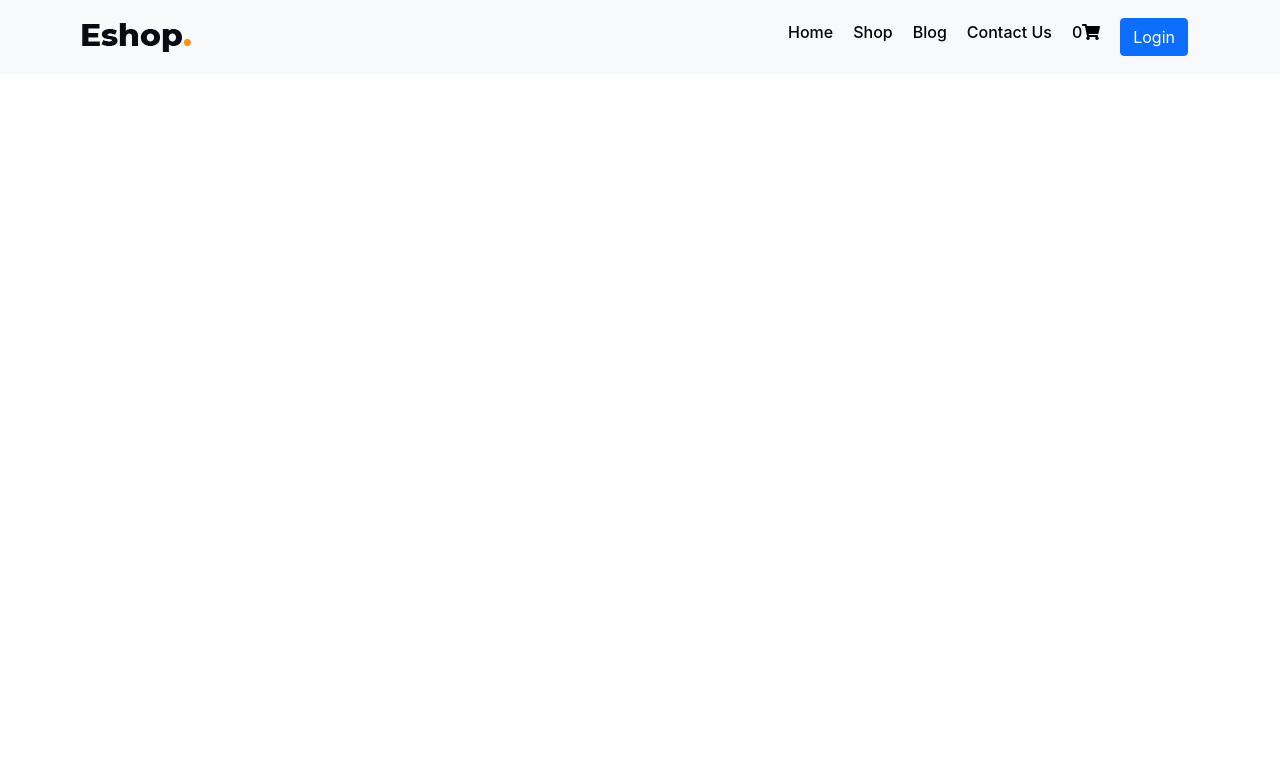
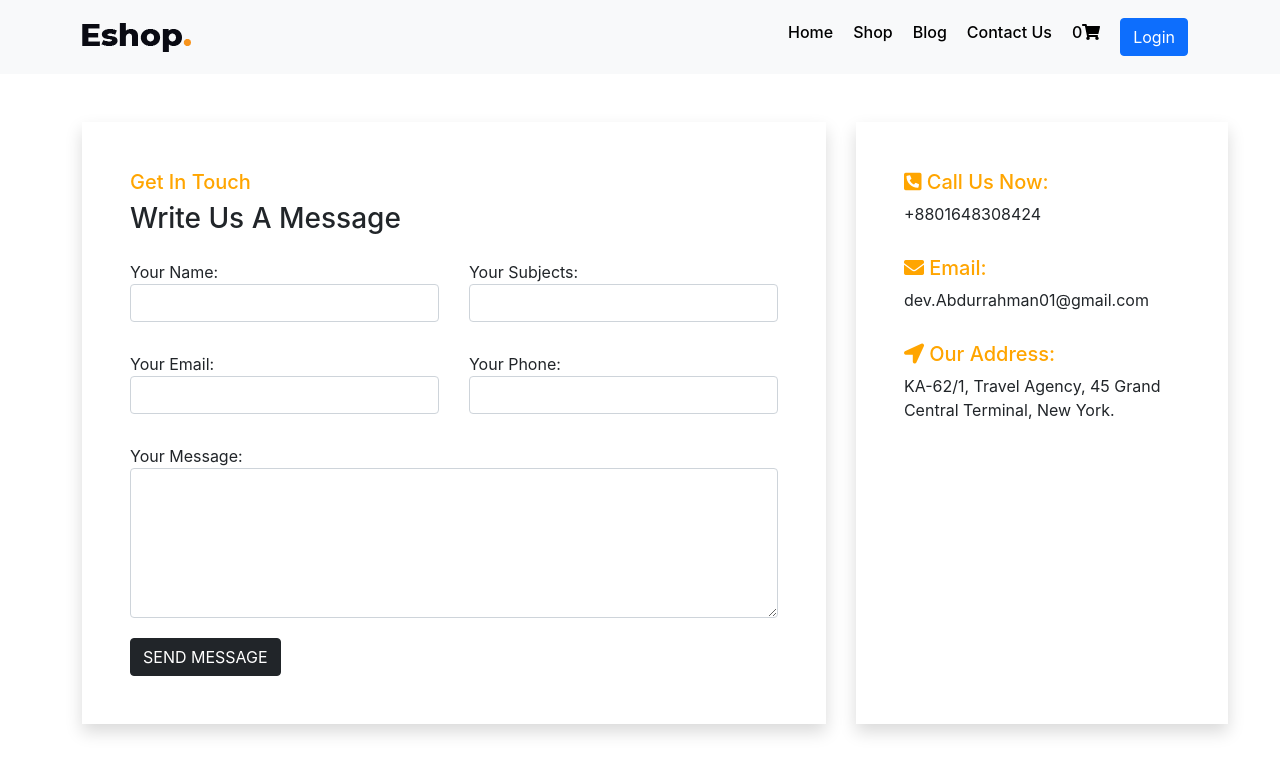
Before and after one commit to nayeem98746/e-shoper, a React (Create React App) app: page /contact in a window 1280 px wide. Shown: the top 774 px of the page. Built offline with nearby package versions, Linux system fonts and the light colour scheme; no server answers.

Commit message:
contact page done

```diff
--- a/package.json
+++ b/package.json
@@ -3,6 +3,7 @@
   "version": "0.1.0",
   "private": true,
   "dependencies": {
+    "@emailjs/browser": "^3.4.0",
     "@fortawesome/fontawesome-svg-core": "^1.2.36",
     "@fortawesome/free-solid-svg-icons": "^5.15.4",
     "@fortawesome/react-fontawesome": "^0.1.16",
--- a/src/App.js
+++ b/src/App.js
@@ -10,6 +10,7 @@ import Cart from './Component/Cart/Cart';
 import Checkout from './Component/Checkout/Checkout';
 import AuthProvider from './context/authProvider';
 import PrivateRoute from './Component/PrivateRoute';
+import Contact from './Component/Contact/Contact';
 
 function App() {
   return (
@@ -23,6 +24,7 @@ function App() {
         <Route path="/login" element={<Login></Login>} />
         <Route path="/register" element={<Register></Register>} />
         <Route path="/cart" element={<Cart></Cart>} />
+        <Route path="/contact" element={<Contact></Contact>} />
         <Route path="/checkout" element={<PrivateRoute> <Checkout></Checkout> </PrivateRoute>} />
 
       </Routes>
--- /dev/null
+++ b/src/Component/Contact/Contact.js
@@ -0,0 +1,108 @@
+import React from 'react';
+import emailjs from '@emailjs/browser';
+import './contact.css'
+
+const Contact = () => {
+
+    const handleContactSubmit = e => {
+        e.preventDefault()
+        emailjs.sendForm('service_uwd00mm','template_qq4n27d',e.target,
+        'user_z70rTODekCC0VrP6by2Ys')
+        .then(res=>{
+            if(res.status == 200){
+                alert(`
+                Thanks for Your Feedback !
+                We will reach you soon`)
+            }
+        })
+        .catch(err=>console.log(err))
+    }
+
+    return (
+        <div className="container my-5">
+            <div className="main-container">
+                <div className="input-container p-5 shadow">
+                    <h5 style={{color:'orange'}}>Get In Touch</h5>
+                    <h3>Write Us A Message</h3>
+                    <form onSubmit={handleContactSubmit}>
+                        <div className="inner-input mt-4">
+                            <div className='form-group'>
+                                <label htmlFor="name">Your Name:</label>
+                                <input
+                                type="text"
+                                name="name"
+                                className="form-control"
+
+                                id="inputName3"
+                                label="name"
+                                required/>
+                            </div>
+                            <div className='form-group'>
+                                <label htmlFor="subject">Your Subjects:</label>
+                                <input
+                                type="text"
+                                name="subject"
+                                className="form-control"
+
+                                id="inputSubject3"
+                                label="subject"
+                                required/>
+                            </div>
+                            <div className='form-group'>
+                                <label htmlFor="email">Your Email:</label>
+                                <input
+                                type="email"
+                                name="email"
+                                className="form-control"
+
+                                id="inputEmail3"
+                                label="email"
+                                required/>
+                            </div>
+                            <div className='form-group'>
+                                <label htmlFor="phone">Your Phone:</label>
+                                <input
+                                type="number"
+                                name="phone"
+                                className="form-control"
+
+                                id="inputPhone3"
+                                label="phone"
+                                required/>
+                            </div>
+                        </div>
+                        <div style={{marginTop:'30px', marginBottom:'20px'}} className='form-group'>
+                                <label htmlFor="message">Your Message:</label>
+                                <textarea style={{height:'150px'}}
+                                name="message"
+                                className="form-control"
+
+                                id="inputMessage3"
+                                label="message"
+                                required/>
+                        </div>
+                        <input className='btn btn-dark' type="submit" name="" id="" value="SEND MESSAGE" />
+                    </form>
+
+                </div>
+                <div className="info-container p-5 shadow">
+                    <div>
+                        <h5 style={{color:'orange'}}> <i class="fas fa-phone-square-alt"></i> Call Us Now:</h5>
+                        <p>+8801648308424</p>
+                    </div>
+                    <div style={{margin:'30px 0'}}>
+                        <h5 style={{color:'orange'}}> <i class="fas fa-envelope"></i> Email:</h5>
+                        <p>dev.Abdurrahman01@gmail.com</p>
+                    </div>
+                    <div>
+                        <h5 style={{color:'orange'}}> <i class="fas fa-location-arrow"></i> Our Address:</h5>
+                        <p>KA-62/1, Travel Agency, 45 Grand Central Terminal, New York.</p>
+                    </div>
+                </div>
+
+            </div>
+        </div>
+    );
+};
+
+export default Contact;
--- /dev/null
+++ b/src/Component/Contact/contact.css
@@ -0,0 +1,22 @@
+.main-container{
+    display: grid;
+    grid-template-columns: 66.66% 33.33%;
+    grid-gap: 30px;
+}
+.inner-input{
+    display: grid;
+    grid-template-columns: auto auto;
+    grid-gap: 30px;
+}
+@media only screen and (max-width: 900px) {
+    .main-container{
+        display: grid;
+        grid-template-columns: auto;
+        grid-gap: 30px;
+    }
+    .inner-input{
+        display: grid;
+        grid-template-columns:auto;
+        grid-gap: 30px;
+    }
+  }
--- a/src/Component/Home/Shared/Navber/Navber.js
+++ b/src/Component/Home/Shared/Navber/Navber.js
@@ -7,7 +7,7 @@ import { FontAwesomeIcon } from '@fortawesome/react-fontawesome';
 import {  faShoppingCart, faUserCircle  } from '@fortawesome/free-solid-svg-icons';
 import { useSelector } from 'react-redux';
 import { HashLink } from 'react-router-hash-link';
-import useFirebase from '../../../../Hook/useFirebase';
+import useAuth from '../../../../hook/useAuth';
 
 
 
@@ -15,7 +15,7 @@ function Navber() {
   const element = <FontAwesomeIcon icon={faShoppingCart} />
   const icon =<FontAwesomeIcon icon={faUserCircle} />
   const cartLength = useSelector( state => state.products.cartProduct)
-  const { user, logOut } = useFirebase();
+  const { user, logOut } = useAuth()
 
 
   return <>
@@ -28,7 +28,7 @@ function Navber() {
           <Nav.Link className='link-style ms-auto' as={Link} to="/home"><h6 >Home</h6></Nav.Link>
           <HashLink className='link-style' style={{textDecoration:'none'}} smooth to="/#shop-container"><h6>Shop</h6></HashLink>
           <Nav.Link className='link-style' as={Link} to="/"><h6>Blog</h6></Nav.Link>
-          <Nav.Link className='link-style' as={Link} to="/"><h6>Contact Us</h6></Nav.Link>
+          <Nav.Link className='link-style' as={Link} to="/contact"><h6>Contact Us</h6></Nav.Link>
           <Nav.Link className='link-style cart-button' as={Link} to="/cart"><h6>{cartLength.length}{element}</h6></Nav.Link>
           <a>
             {
--- a/src/Component/Login/Login.js
+++ b/src/Component/Login/Login.js
@@ -2,15 +2,14 @@ import React, { useState } from 'react';
 import {  NavLink, } from 'react-bootstrap';
 import { FontAwesomeIcon } from '@fortawesome/react-fontawesome';
 import { Link, useNavigate } from 'react-router-dom';
-import img from '../../Images/login .jpg'
 import google from '../../Images/google.png'
 import './Login.css'
-import useFirebase from '../../Hook/useFirebase';
 import { useLocation } from 'react-router-dom';
+import useAuth from '../../hook/useAuth';
 
 function Login() {
     const [loginFromData ,  setLoginFromData] = useState({})
-    const { user, googleSignIn, loginUser } = useFirebase()
+    const { googleSignIn, loginUser } = useAuth()
     const location = useLocation();
     const navigator = useNavigate();
 
@@ -21,7 +20,6 @@ function Login() {
         newLogindata[field] = value
         setLoginFromData(newLogindata)
     }
-
 
     const handleLoginSubmit = e => {
         e.preventDefault()
--- a/src/Component/PrivateRoute.js
+++ b/src/Component/PrivateRoute.js
@@ -1,7 +1,7 @@
 import React from 'react';
 import { useLocation } from 'react-router-dom';
 import { Navigate } from 'react-router-dom';
-import useAuth from '../Hook/useAuth';
+import useAuth from '../hook/useAuth';
 
 const PrivateRoute = ({children}) => {
     const { user,isLoading } = useAuth();
--- a/src/Component/Register/Register.js
+++ b/src/Component/Register/Register.js
@@ -2,11 +2,11 @@ import React, { useState } from 'react';
 import { NavLink } from 'react-bootstrap';
 import { Link } from 'react-router-dom';
 import './Register.css'
-import useFirebase from '../../hook/useFirebase';
+import useAuth from '../../hook/useAuth';
 
 function Register() {
     const [registerFromData ,  setRegisterFromData] = useState({})
-    const { registerUser } = useFirebase();
+    const { registerUser } = useAuth();
 
     const handleOnChange = e => {
         const field = e.target.name
--- a/src/Hook/Usefirebase.js
+++ b/src/Hook/Usefirebase.js
@@ -25,7 +25,6 @@ const useFirebase = () =>{
     },[])
 
     const googleSignIn = (location,navigator) =>{
-        console.log(location,navigator);
         signInWithPopup(auth,provider)
         .then( result =>{
             setUser(result.user)
@@ -54,12 +53,13 @@ const useFirebase = () =>{
         })
     }
 
-    const loginUser = ( user ) =>{
-        signInWithEmailAndPassword( auth, user.email, user.password )
+    const loginUser = ({email,password,location,navigator} ) =>{
+        signInWithEmailAndPassword( auth, email, password )
         .then( result => {
+
             setUser(result.user)
-            const destination = user.location.state.from || '/'
-            user.navigator(destination)
+            const destination = location.state.from || '/';
+            navigator(destination)
         })
         .catch( error =>{
             setAuthError( error.message )
--- a/src/context/authProvider.js
+++ b/src/context/authProvider.js
@@ -1,5 +1,5 @@
 import React, { createContext } from 'react';
-import useFirebase from '../Hook/useFirebase';
+import useFirebase from '../hook/useFirebase';
 export const AuthContext = createContext();
 
 const AuthProvider = ({children}) => {
```
Also changed, not shown: 1 other file (tests, documents, lock files or other folders).
